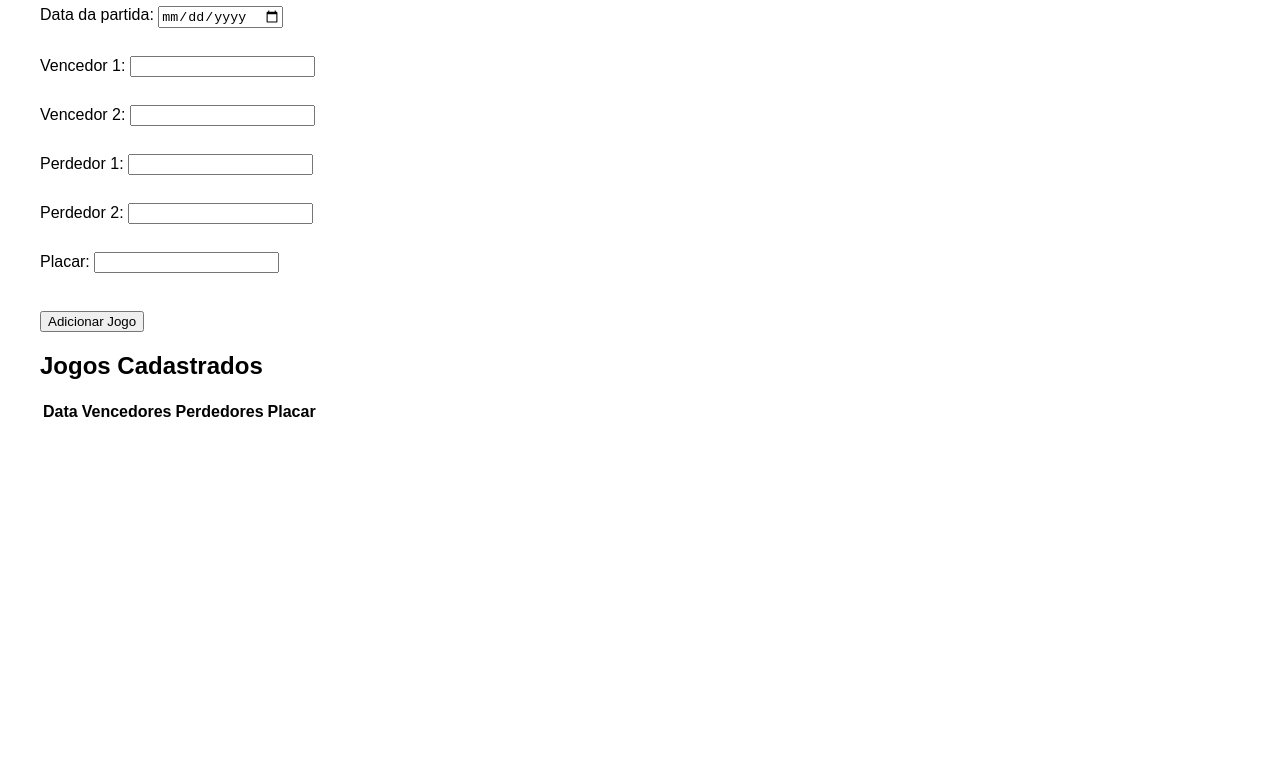
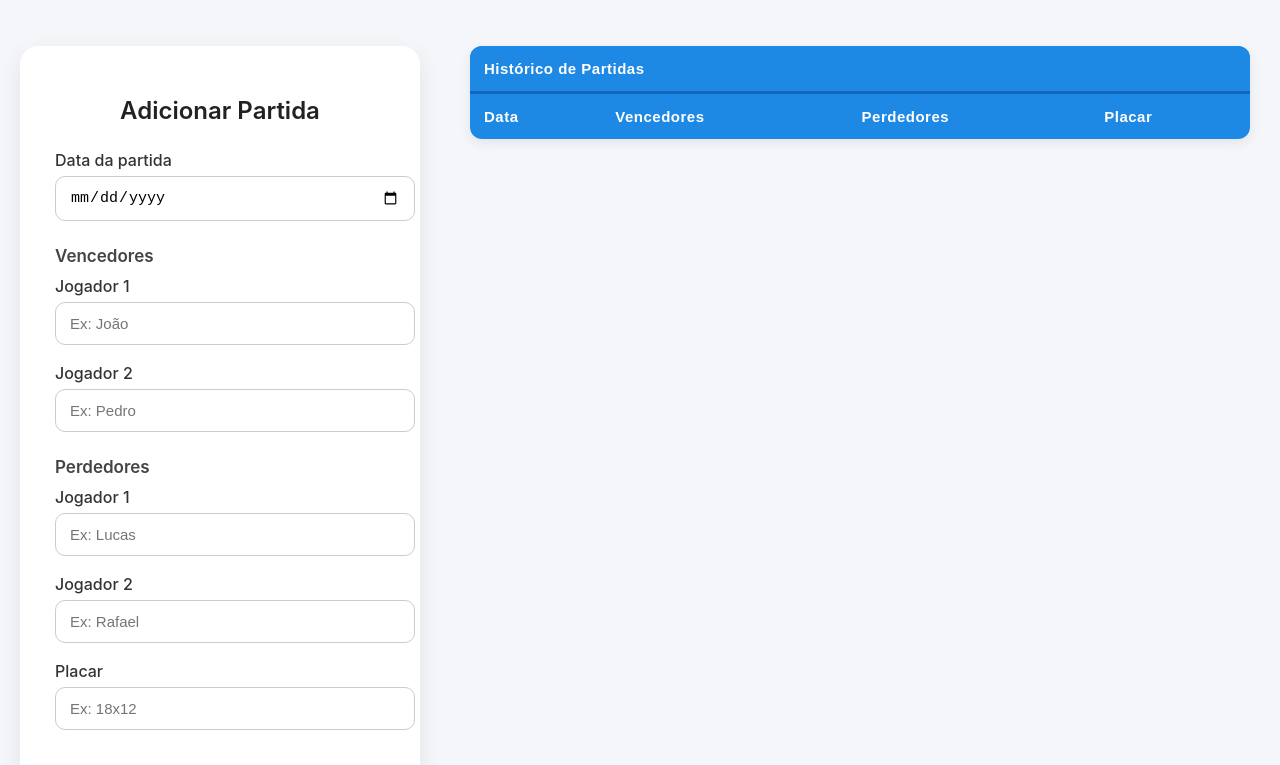
Before and after one commit to igornunespatricio/asc-ftv, a plain HTML site: page frontend/index.html in a window 1280 px wide. Shown: the part 92-857 px from the top of the page. Before the commit the page ends 800 px from the top, so only its background shows below. Drawn offline with Linux system fonts and the light colour scheme; no server answers.

Commit message:
pretiffy frontend

```diff
--- a/frontend/index.html
+++ b/frontend/index.html
@@ -6,54 +6,96 @@
   <link rel="stylesheet" href="styles.css">
 </head>
 <body>
-  <h1>Adicionar Jogo de Futevôlei</h1>
+
+  <h1 class="page-title">Gerenciamento de Jogos de Futevôlei</h1>
+
+  <!-- Main two-column layout -->
+  <div class="main-layout">
+
+    <!-- LEFT PANEL - FORM -->
+    <div class="left-panel">
+      <div class="form-container">
+        <h2>Adicionar Partida</h2>
 
         <form id="game-form">
-    <label>Data da partida:
-      <input type="date" name="match_date" required>
-    </label><br>
 
-    <label>Vencedor 1:
-      <input type="text" name="winner1" required>
-    </label><br>
+          <div class="form-group">
+            <label for="match_date">Data da partida</label>
+            <input type="date" id="match_date" name="match_date" required>
+          </div>
 
-    <label>Vencedor 2:
-      <input type="text" name="winner2" required>
-    </label><br>
+          <h3 class="section-title">Vencedores</h3>
 
-    <label>Perdedor 1:
-      <input type="text" name="loser1" required>
-    </label><br>
+          <div class="form-group">
+            <label for="winner1">Jogador 1</label>
+            <input type="text" id="winner1" name="winner1" placeholder="Ex: João" required>
+          </div>
 
-    <label>Perdedor 2:
-      <input type="text" name="loser2" required>
-    </label><br>
+          <div class="form-group">
+            <label for="winner2">Jogador 2</label>
+            <input type="text" id="winner2" name="winner2" placeholder="Ex: Pedro" required>
+          </div>
 
-    <label>Placar:
-      <input type="text" name="scores">
-    </label><br>
+          <h3 class="section-title">Perdedores</h3>
 
-    <button type="submit">Adicionar Jogo</button>
+          <div class="form-group">
+            <label for="loser1">Jogador 1</label>
+            <input type="text" id="loser1" name="loser1" placeholder="Ex: Lucas" required>
+          </div>
+
+          <div class="form-group">
+            <label for="loser2">Jogador 2</label>
+            <input type="text" id="loser2" name="loser2" placeholder="Ex: Rafael" required>
+          </div>
+
+          <div class="form-group">
+            <label for="scores">Placar</label>
+            <input type="text" id="scores" name="scores" placeholder="Ex: 18x12">
+          </div>
+
+          <button type="submit" class="btn-submit">Adicionar Partida</button>
         </form>
+      </div>
 
-  <h2>Jogos Cadastrados</h2>
+      <p id="status"></p>
+    </div>
+
+    <!-- RIGHT PANEL - TABLE -->
+    <div class="right-panel">
+
+      <!-- Table container -->
+      <div class="table-container">
+
         <table id="games-table">
           <thead>
+
+            <!-- Full-width header title row -->
+            <tr>
+              <th colspan="4" class="table-title">Histórico de Partidas</th>
+            </tr>
+
+            <!-- Column titles -->
             <tr>
               <th>Data</th>
               <th>Vencedores</th>
               <th>Perdedores</th>
               <th>Placar</th>
             </tr>
+
           </thead>
+
           <tbody>
-      <!-- Os jogos serão inseridos aqui via JavaScript -->
+            <!-- Filled by JavaScript -->
           </tbody>
+
         </table>
+      </div>
+    </div>
 
+  </div>
 
-  <p id="status"></p>
   <script src="config.js"></script>
   <script src="main.js"></script>
+
 </body>
 </html>
--- a/frontend/main.js
+++ b/frontend/main.js
@@ -14,10 +14,10 @@ async function loadGames() {
       const row = document.createElement("tr");
 
       row.innerHTML = `
-        <td>${game.match_date}</td>
-        <td>${game.winner1} / ${game.winner2}</td>
-        <td>${game.loser1} / ${game.loser2}</td>
-        <td>${game.scores || "-"}</td>
+        <td data-label="Data">${game.match_date}</td>
+        <td data-label="Vencedores">${game.winner1} / ${game.winner2}</td>
+        <td data-label="Perdedores">${game.loser1} / ${game.loser2}</td>
+        <td data-label="Placar">${game.scores || "-"}</td>
       `;
 
       tableBody.appendChild(row);
--- a/frontend/styles.css
+++ b/frontend/styles.css
@@ -1,6 +1,8 @@
 body {
-  font-family: Arial, sans-serif;
-  margin: 40px;
+  font-family: "Inter", sans-serif;
+  background: #f4f6f9;
+  margin: 0;
+  padding: 20px;
 }
 
 label {
@@ -16,3 +18,208 @@ button {
   margin-top: 20px;
   font-weight: bold;
 }
+
+/* Layout two columns */
+.main-layout {
+  display: flex;
+  gap: 40px;
+  align-items: flex-start;
+  margin-top: 20px;
+}
+
+.left-panel {
+  flex: 1;
+  min-width: 350px;
+}
+
+.right-panel {
+  flex: 2;
+}
+
+/* Título da página */
+.page-title {
+  text-align: center;
+  margin-bottom: 25px;
+  font-size: 28px;
+  font-weight: 700;
+}
+
+/* Faz o layout virar uma coluna só no celular */
+@media (max-width: 900px) {
+  .main-layout {
+    flex-direction: column;
+  }
+}
+
+
+/* Table with matches */
+.table-container {
+  max-width: 800px;
+  margin: 30px auto;
+  padding: 10px;
+}
+
+/* Full-width table title row */
+.table-title {
+  text-align: center;
+  font-size: 22px;
+  font-weight: 700;
+  padding: 14px 0;
+  background: #1e88e5;      /* Strong blue background */
+  color: white;              /* White text for contrast */
+  border-bottom: 3px solid #1565c0;
+  letter-spacing: 0.5px;
+}
+
+#games-table {
+  width: 100%;
+  border-collapse: collapse;
+  overflow: hidden;
+  border-radius: 12px;
+  font-family: Arial, sans-serif;
+  background: #ffffff;
+  box-shadow: 0 4px 12px rgba(0,0,0,0.08);
+}
+
+/* Cabeçalho */
+#games-table thead {
+  background: #1e88e5;
+  color: white;
+}
+
+#games-table th {
+  text-align: left;
+  padding: 14px;
+  font-size: 15px;
+  letter-spacing: 0.5px;
+}
+
+/* Linhas */
+#games-table td {
+  padding: 12px 14px;
+  border-bottom: 1px solid #e6e6e6;
+  font-size: 14px;
+}
+
+/* Zebra stripes */
+#games-table tbody tr:nth-child(even) {
+  background: #f9f9f9;
+}
+
+/* Hover highlight */
+#games-table tbody tr:hover {
+  background: #e3f2fd;
+  cursor: pointer;
+}
+
+/* Ajuste responsivo para mobile */
+@media (max-width: 600px) {
+  #games-table thead {
+    display: none;
+  }
+
+  #games-table tr {
+    display: block;
+    margin-bottom: 15px;
+    border-radius: 8px;
+    background: #fff;
+    box-shadow: 0 2px 6px rgba(0,0,0,0.05);
+  }
+
+  #games-table td {
+    display: flex;
+    justify-content: space-between;
+    padding: 12px;
+    border-bottom: 1px solid #eee;
+  }
+
+  #games-table td::before {
+    content: attr(data-label);
+    font-weight: bold;
+    color: #444;
+  }
+
+  #games-table td:last-child {
+    border-bottom: none;
+  }
+}
+
+/* Form container */
+.form-container {
+  max-width: 420px;
+  margin: 40px auto;
+  background: white;
+  padding: 30px 35px;
+  border-radius: 18px;
+  box-shadow: 0 8px 22px rgba(0,0,0,0.08);
+  animation: fadeIn 0.3s ease;
+}
+
+.form-container h2 {
+  text-align: center;
+  margin-bottom: 25px;
+  font-weight: 600;
+  color: #222;
+}
+
+.section-title {
+  margin-top: 25px;
+  margin-bottom: 10px;
+  font-size: 17px;
+  font-weight: 600;
+  color: #444;
+}
+
+.form-group {
+  margin-bottom: 18px;
+}
+
+.form-group label {
+  display: block;
+  font-weight: 500;
+  margin-bottom: 6px;
+  color: #333;
+}
+
+.form-group input {
+  width: 100%;
+  padding: 12px 14px;
+  border-radius: 10px;
+  border: 1px solid #ccc;
+  font-size: 15px;
+  transition: 0.25s border, 0.25s box-shadow;
+}
+
+.form-group input:focus {
+  outline: none;
+  border-color: #4f46e5;
+  box-shadow: 0 0 0 3px rgba(79,70,229,0.15);
+}
+
+.btn-submit {
+  width: 100%;
+  padding: 14px;
+  margin-top: 20px;
+  background: #4f46e5;
+  color: white;
+  border: none;
+  border-radius: 12px;
+  font-size: 16px;
+  cursor: pointer;
+  font-weight: 600;
+  transition: 0.25s background, 0.25s transform;
+}
+
+.btn-submit:hover {
+  background: #4338ca;
+  transform: translateY(-2px);
+}
+
+.btn-submit:active {
+  transform: translateY(0);
+}
+
+@keyframes fadeIn {
+  from { opacity: 0; transform: translateY(10px); }
+  to { opacity: 1; transform: translateY(0); }
+}
```
Lines whose indentation alone changed are shown as unchanged.
